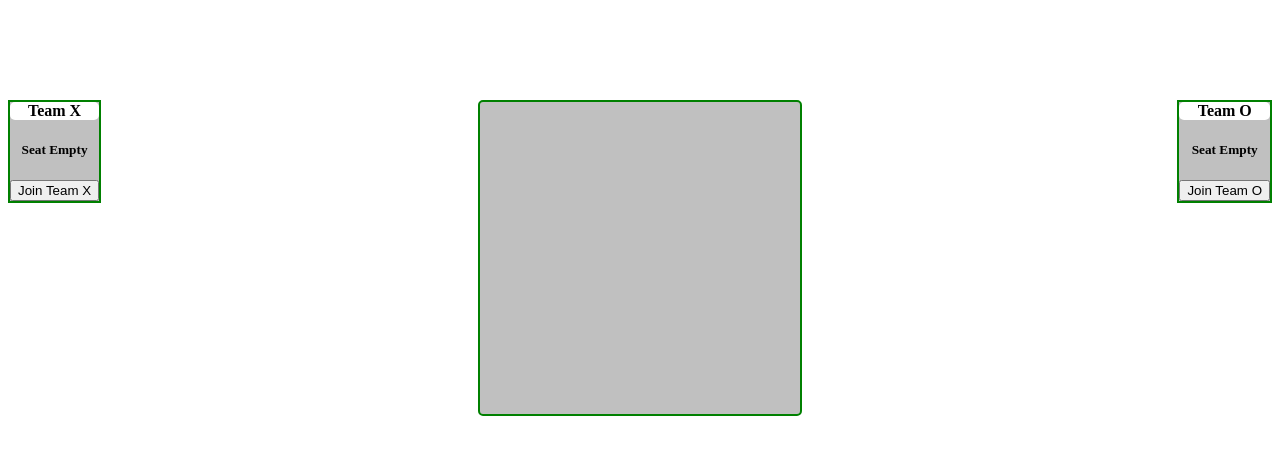
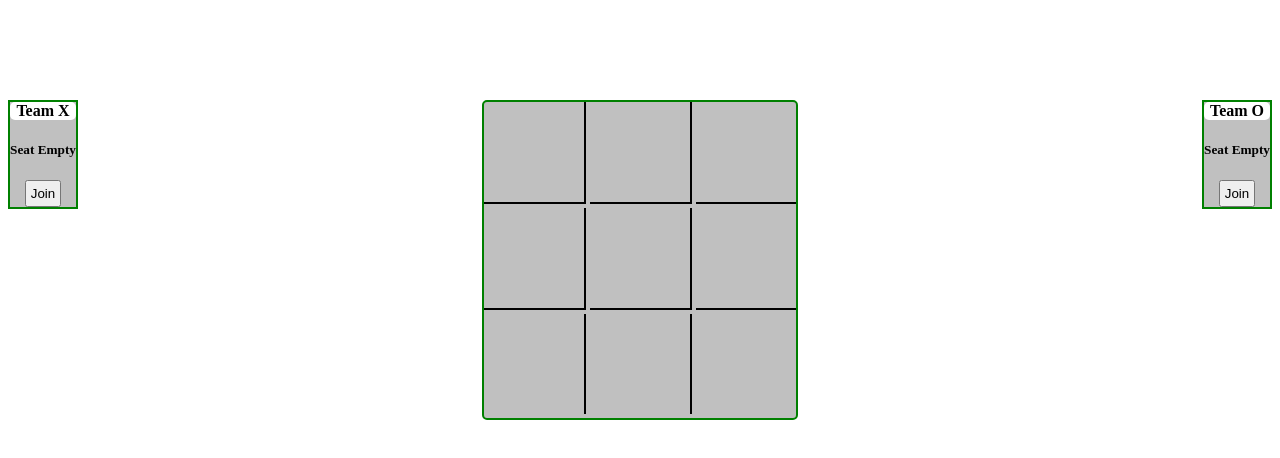
Before and after one commit to fullstackers/socket.io-events-tic-tac-toe, a website: page public/index.html in a window 1280 px wide. Drawn offline with nearby package versions, Linux system fonts and the light colour scheme; no server answers.

Commit message:
Client updates and spectator join game events

```diff
--- a/public/css/main.css
+++ b/public/css/main.css
@@ -1,3 +1,7 @@
+.hide {
+    display: none;
+}
+
 .team {
     background-color: silver;
     border: 2px solid green;
@@ -11,11 +15,15 @@
     margin: 0;
 }
 
+.team button {
+    padding: 4px;
+}
+
 .teamX {
     float: left;
 }
 
-.teamY {
+.teamO {
     float: right;
 }
 
@@ -24,7 +32,14 @@
     border-radius: 5px;
     background-color: silver;
     margin: 100px auto 0;
-    width: 320px;
+    width: 312px;
+}
+
+#event-log {
+    list-style-type: none;
+    margin: auto;
+    padding: 10px;
+    width: 300px;
 }
 
 .tile {
@@ -35,9 +50,20 @@
     width: 100px;
 }
 
-#event-log {
-    list-style-type: none;
-    margin: auto;
-    padding: 10px;
-    width: 300px;
+.tile.top-left,
+.tile.top-middle,
+.tile.middle-left,
+.tile.middle {
+    border-right: 2px solid black;
+    border-bottom: 2px solid black;
 }
+
+.tile.bottom-left,
+.tile.bottom-middle {
+    border-right: 2px solid black;
+}
+
+.tile.top-right,
+.tile.middle-right {
+    border-bottom: 2px solid black;
+}
--- a/public/index.html
+++ b/public/index.html
@@ -7,15 +7,16 @@
         <link rel="stylesheet" type="text/css" href="/css/main.css" />
     </head>
     <body>
+        <div class="container">
             <div class="team teamX">
                 <h4>Team X</h4>
                 <h5 class="player">Seat Empty</h5>
-            <button class="join">Join Team X</button>
+                <button value="teamX">Join</button>
             </div>
-        <div class="team teamY">
+            <div class="team teamO">
                 <h4>Team O</h4>
                 <h5 class="player">Seat Empty</h5>
-            <button class="join">Join Team O</button>
+                <button value="teamO">Join</button>
             </div>
             <div id="game-board">
                 <div class="tile top-left"></div>
@@ -29,5 +30,6 @@
                 <div class="tile bottom-right"></div>
             </div>
             <ul id="event-log"></ul>
+        </div>
     </body>
 </html>
--- a/public/js/app.js
+++ b/public/js/app.js
@@ -14,7 +14,15 @@
       $('#event-log').append('<li>Specator <em>'+spectator+'</em> left</li>');
     });
 
-    socket.on('player-join-team', function(data) {
-        //$('#'+data.team).find('.
+    socket.on('when spectator wants to play as team', function(data) {
+        $('.'+data).find('h5')[0].innerHTML = "Player: "+data;
+        $('.'+data).find('button').addClass('hide');
+    });
+
+    $(document).ready(function() {
+        $('.team').find('button').click(function(e) {
+        console.log('test', e.target.value);
+            socket.emit('when spectator wants to play as team', e.target.value);
+        });
     });
 })();
```
Lines whose indentation alone changed are shown as unchanged.
